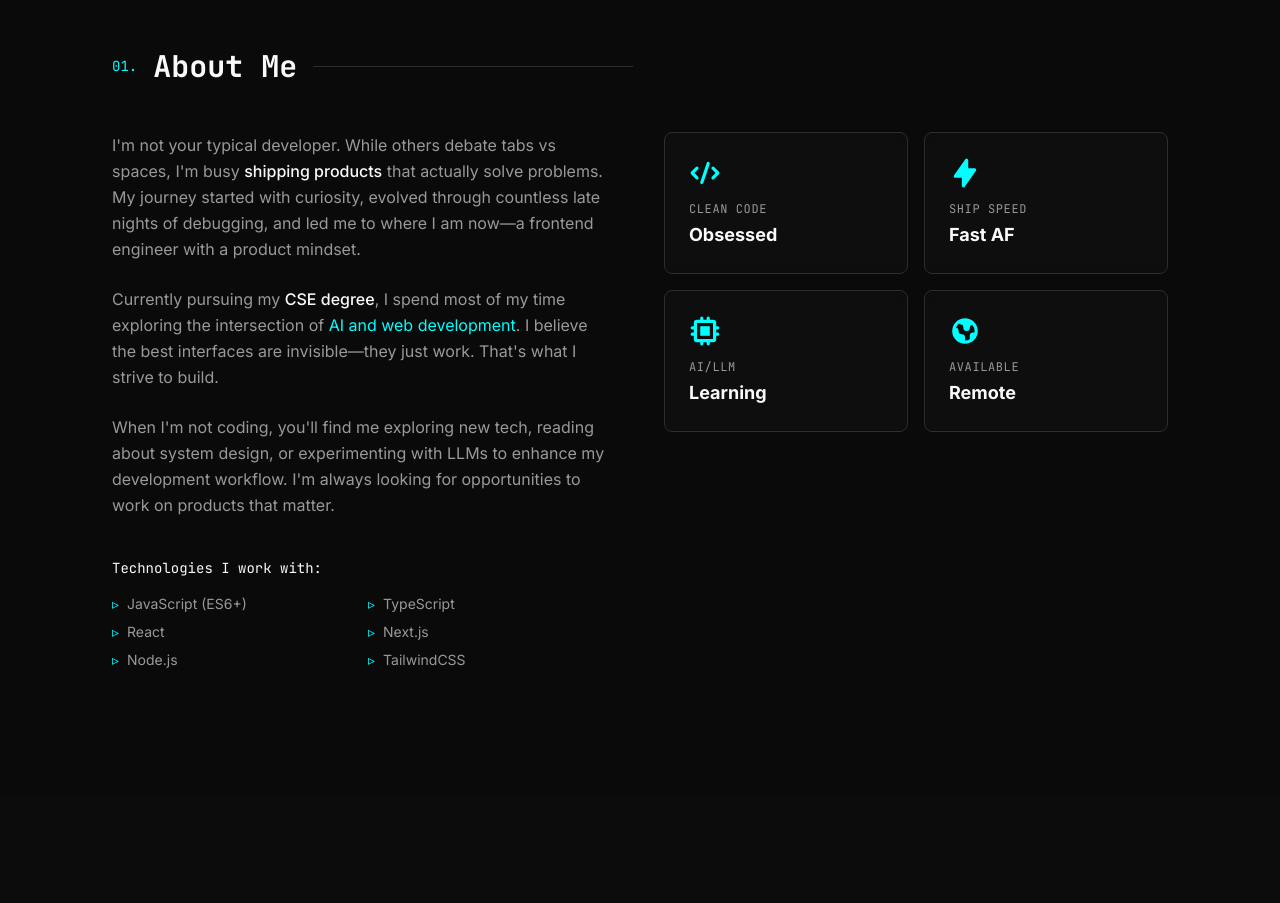
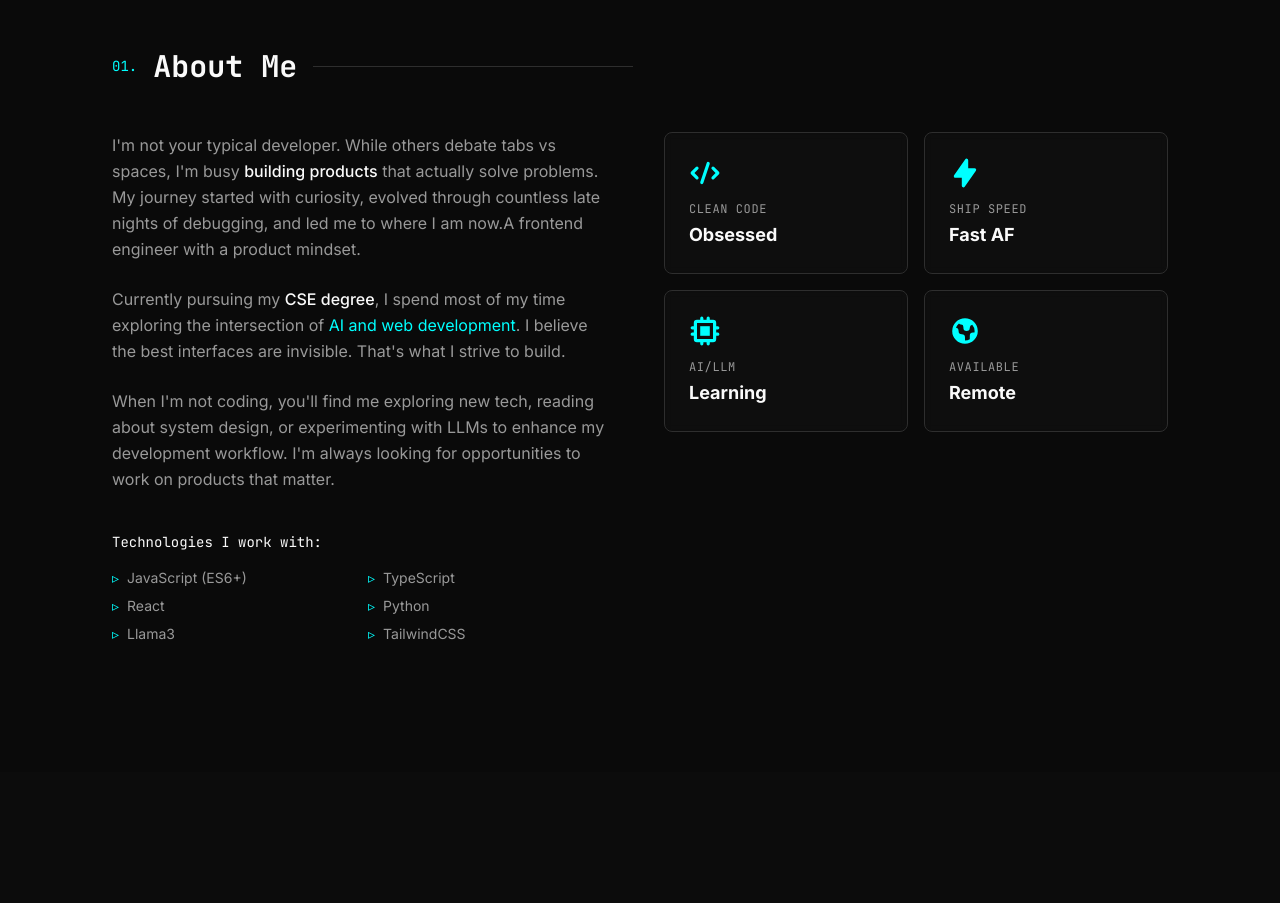
Before and after one commit to likhitnaidu/porfolio-main, a React (Vite) app: page / in a window 1280 px wide. Shown: the part 880-1783 px from the top of the page. Built offline with nearby package versions, Linux system fonts and the light colour scheme; the HTML template or start-up script is replaced by a standard one.

Commit message:
Update About.tsx

```diff
--- a/src/components/About.tsx
+++ b/src/components/About.tsx
@@ -39,16 +39,16 @@ const About = () => {
           >
             <p className="text-muted-foreground leading-relaxed">
               I'm not your typical developer. While others debate tabs vs spaces,
-              I'm busy <span className="text-foreground font-medium">shipping products</span> that
+              I'm busy <span className="text-foreground font-medium">building products</span> that
               actually solve problems. My journey started with curiosity, evolved through countless
-              late nights of debugging, and led me to where I am now—a frontend engineer with a
+              late nights of debugging, and led me to where I am now.A frontend engineer with a
               product mindset.
             </p>
             <p className="text-muted-foreground leading-relaxed">
               Currently pursuing my <span className="text-foreground font-medium">CSE degree</span>,
               I spend most of my time exploring the intersection of
               <span className="text-primary"> AI and web development</span>. I believe the best
-              interfaces are invisible—they just work. That's what I strive to build.
+              interfaces are invisible. That's what I strive to build.
             </p>
             <p className="text-muted-foreground leading-relaxed">
               When I'm not coding, you'll find me exploring new tech, reading about system design,
@@ -60,7 +60,7 @@ const About = () => {
             <div className="pt-4">
               <p className="text-foreground font-mono text-sm mb-4">Technologies I work with:</p>
               <div className="grid grid-cols-2 gap-2">
-                {['JavaScript (ES6+)', 'TypeScript', 'React', 'Next.js', 'Node.js', 'TailwindCSS'].map((tech, i) => (
+                {['JavaScript (ES6+)', 'TypeScript', 'React', 'Python', 'Llama3', 'TailwindCSS'].map((tech, i) => (
                   <motion.div
                     key={tech}
                     initial={{ opacity: 0, x: -20 }}
```
